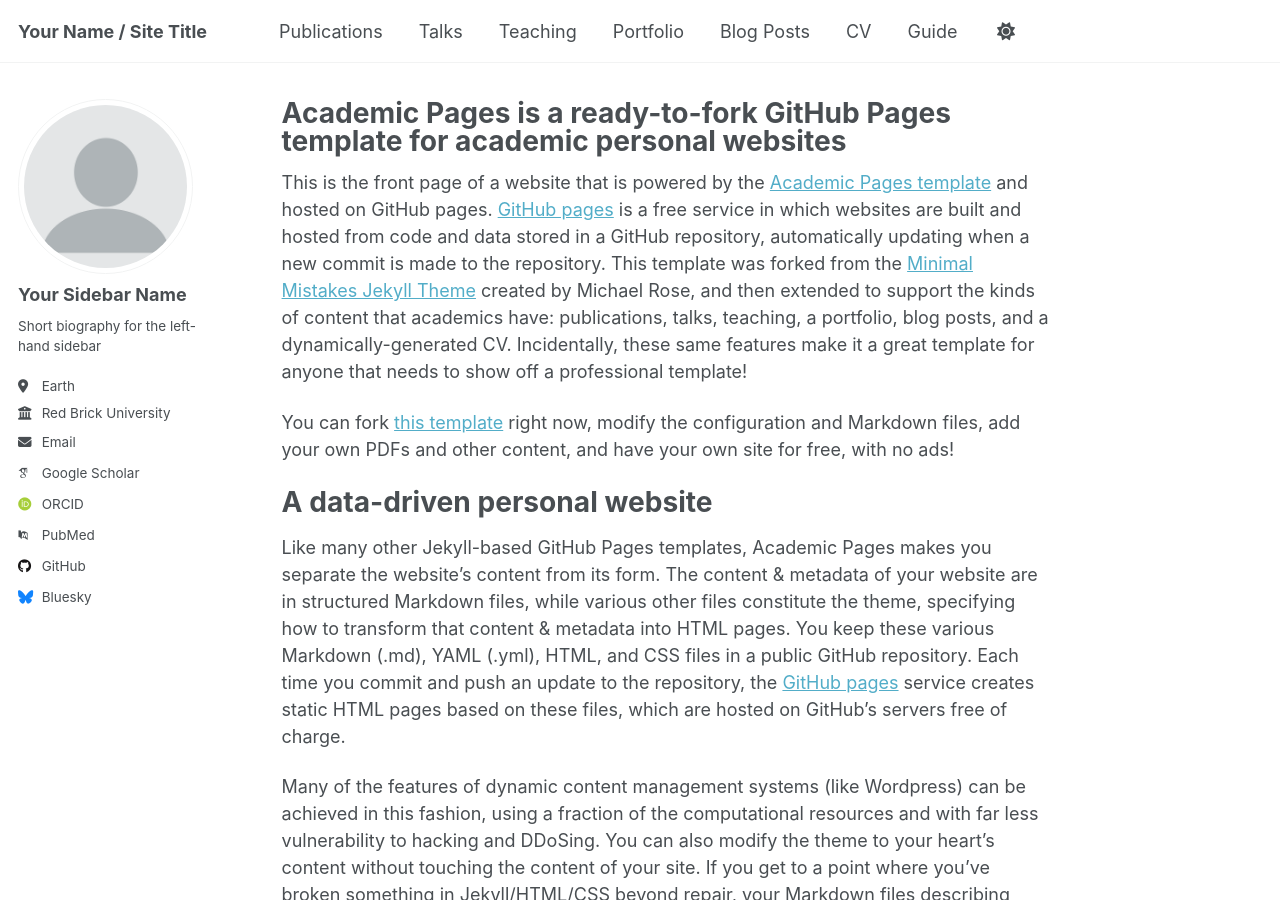
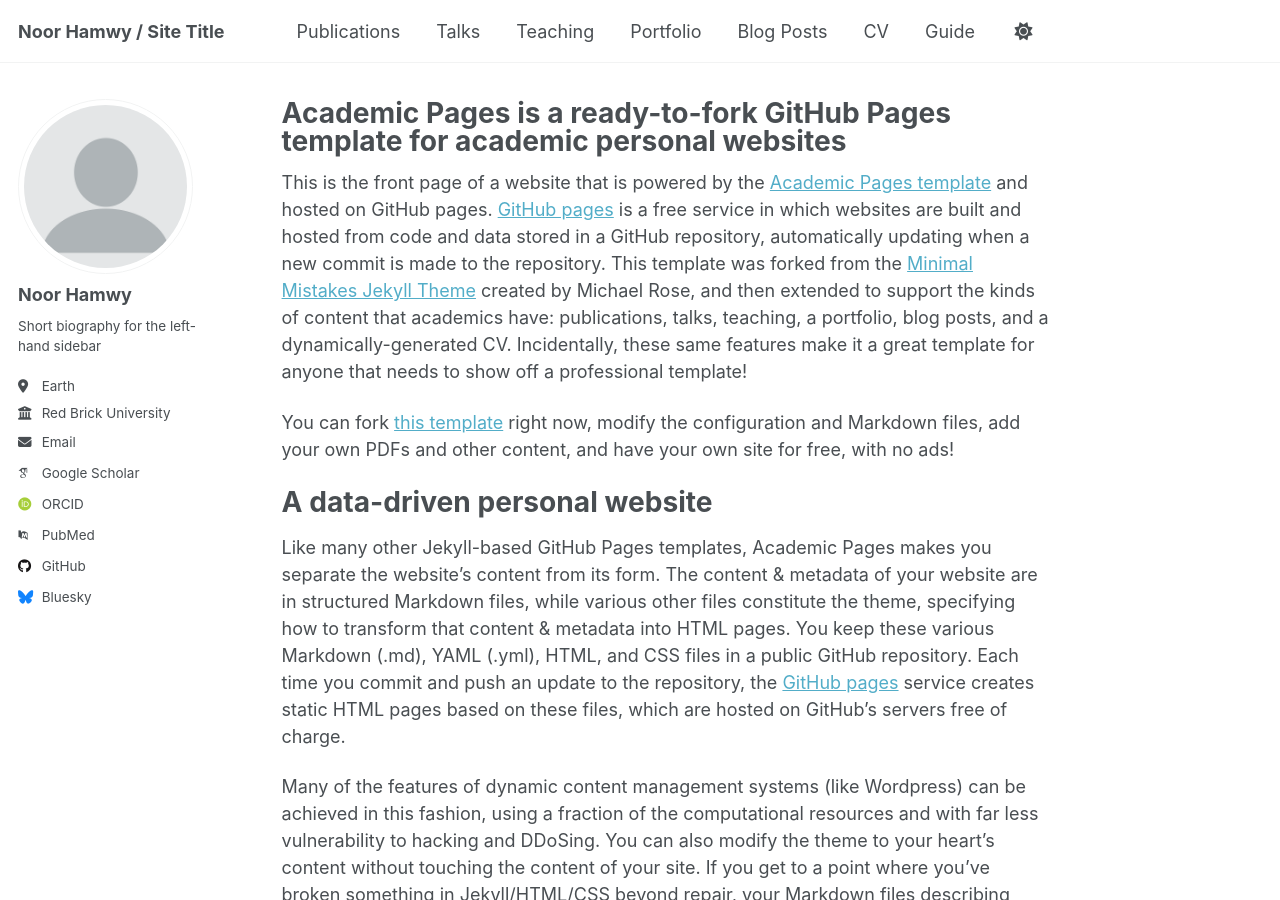
Before and after one commit to NoorHamwy/noorhamwy.github.io, a Jekyll site: the page built from _pages/about.md, in a window 1280 px wide and 900 px high. Built offline with Jekyll 4.4.1, drawn with Linux system fonts in a browser that asks for light colours; some web fonts are replaced; a script that is not in the unit is left out.

Commit message:
Update _config.yml

```diff
--- a/_config.yml
+++ b/_config.yml
@@ -9,7 +9,7 @@
 # Basic Site Settings
 locale                   : "en-US"
 site_theme               : "default"
-title                    : "Your Name / Site Title"
+title                    : "Noor Hamwy / Site Title"
 title_separator          : "-"
 name                     : &name "Your Name"
 description              : &description "personal description"
@@ -23,7 +23,7 @@
 author:
   # Biographic information
   avatar           : "profile.png"
-  name             : "Your Sidebar Name"
+  name             : "Noor Hamwy"
   pronouns         : # example: "she/her"
   bio              : "Short biography for the left-hand sidebar"
   location         : "Earth"
```
